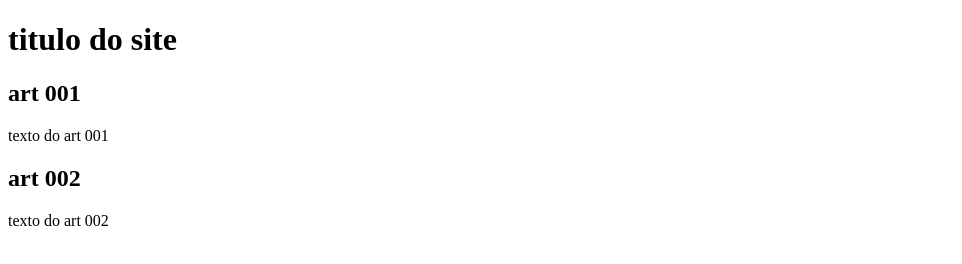
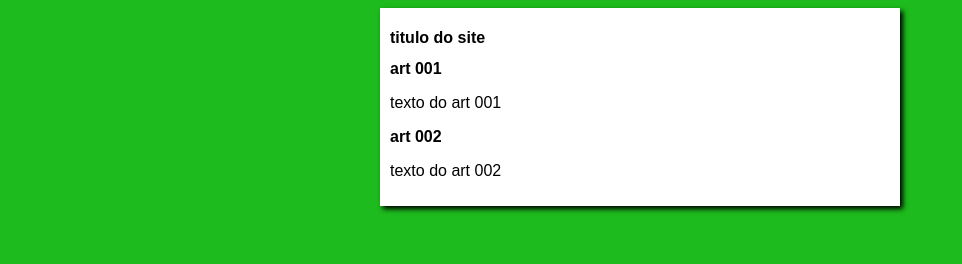
Before and after one commit to gustavoduartee/projeto-site, a plain HTML site: page index.html in a window 1280 px wide. Shown: the whole page, without its empty margins (0-962 px from the left). Drawn offline with Linux system fonts and the light colour scheme; files that its build step writes are made by us from their sources.

Commit message:
iniciando desgn

```diff
--- a/index.html
+++ b/index.html
@@ -4,6 +4,7 @@
     <meta charset="UTF-8">
     <meta name="viewport" content="width=device-width, initial-scale=1.0">
     <title>titulo do site</title>
+    <link rel="stylesheet" href="estilos/style.css">
 </head>
 <body>
     <main>
--- /dev/null
+++ b/style.css
@@ -0,0 +1,18 @@
+*{
+    font-family: Arial, Helvetica, sans-serif;
+    font-size: 16px;
+
+}
+
+body {
+    background-color: rgb(29, 187, 29);
+
+}
+
+main{
+    background-color: white;
+    width: 500px;
+    margin: auto;
+    padding: 10px;
+    box-shadow: 3px 3px 5px; rgba(0, 0,0,0.473);
+}
```
